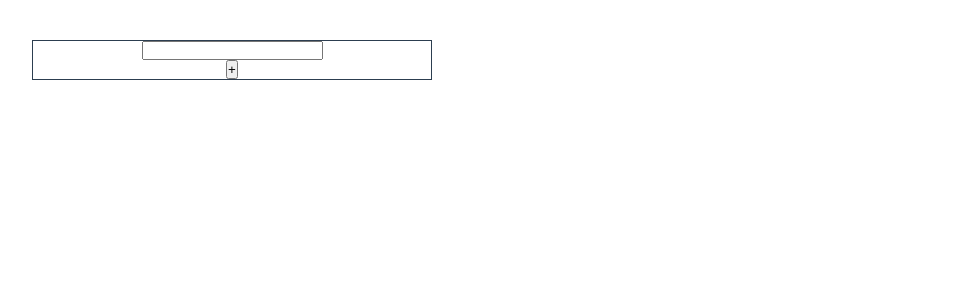
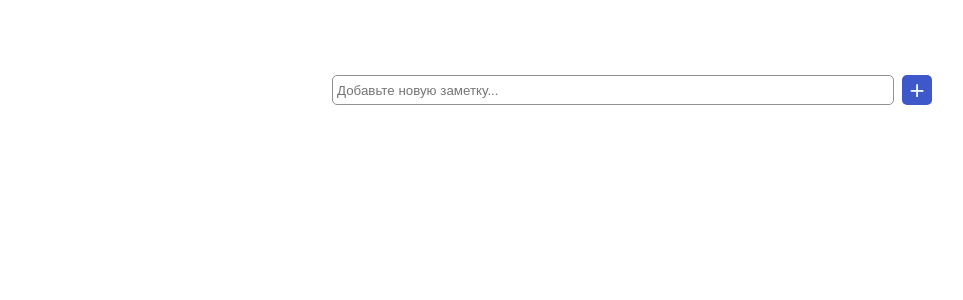
Before and after one commit to sovakrya/note-list, a Vue app: page / in a window 1280 px wide. Shown: the top 300 px of the page, without its empty margins (8-971 px from the left). Built offline with nearby package versions, Linux system fonts and the light colour scheme.

Commit message:
added HomePage and NoteHeader

```diff
--- a/src/App.vue
+++ b/src/App.vue
@@ -4,15 +4,7 @@ import NoteHeader from './components/NoteHeader.vue'
 </script>
 
 <template>
-  <main class="main-box">
-    <NoteHeader />
-  </main>
+  <RouterView />
 </template>
 
-<style scoped>
-.main-box {
-  display: flex;
-  flex-direction: column;
-  padding: 40px;
-}
-</style>
+<style scoped></style>
--- a/src/components/NoteHeader.vue
+++ b/src/components/NoteHeader.vue
@@ -6,21 +6,46 @@ const noteText = ref('')
 
 <template>
   <div class="header-box">
-    <input type="text" v-model="noteText" class="header-input" />
-    <button>+</button>
+    <input
+      type="text"
+      v-model="noteText"
+      class="header-input"
+      placeholder="Добавьте новую заметку..."
+    />
+    <button class="header-add-btn">+</button>
   </div>
 </template>
 
 <style scoped>
 .header-box {
   display: flex;
-  flex-direction: column;
   align-items: center;
-  width: 400px;
-  border: solid 1px;
+  width: 600px;
+  height: 100px;
+  gap: 8px;
 }
 
 .header-input {
   flex-grow: 1;
+  height: 30px;
+  padding: 4px;
+  border: solid 1px rgb(146, 146, 146);
+  border-radius: 5px;
+}
+
+.header-add-btn {
+  height: 30px;
+  width: 30px;
+  font-size: 26px;
+  cursor: pointer;
+  background-color: rgb(63, 88, 201);
+  border: none;
+  color: aliceblue;
+  border-radius: 5px;
+  transition: all 1s;
+}
+
+.header-add-btn:hover {
+  background-color: rgb(110, 131, 223);
 }
 </style>
--- a/src/router/index.ts
+++ b/src/router/index.ts
@@ -1,5 +1,5 @@
 import { createRouter, createWebHistory } from 'vue-router'
-import App from '@/App.vue'
+import HomePage from '@/views/HomePage.vue'
 
 const router = createRouter({
   history: createWebHistory(import.meta.env.BASE_URL),
@@ -7,7 +7,7 @@ const router = createRouter({
     {
       path: '/',
       name: 'home',
-      component: App,
+      component: HomePage,
     },
   ],
 })
--- /dev/null
+++ b/src/views/HomePage.vue
@@ -0,0 +1,18 @@
+<script setup lang="ts">
+import NoteHeader from '@/components/NoteHeader.vue'
+</script>
+
+<template>
+  <div class="main-box">
+    <NoteHeader />
+  </div>
+</template>
+
+<style scoped>
+.main-box {
+  display: flex;
+  flex-direction: column;
+  padding: 40px;
+  align-items: center;
+}
+</style>
```
